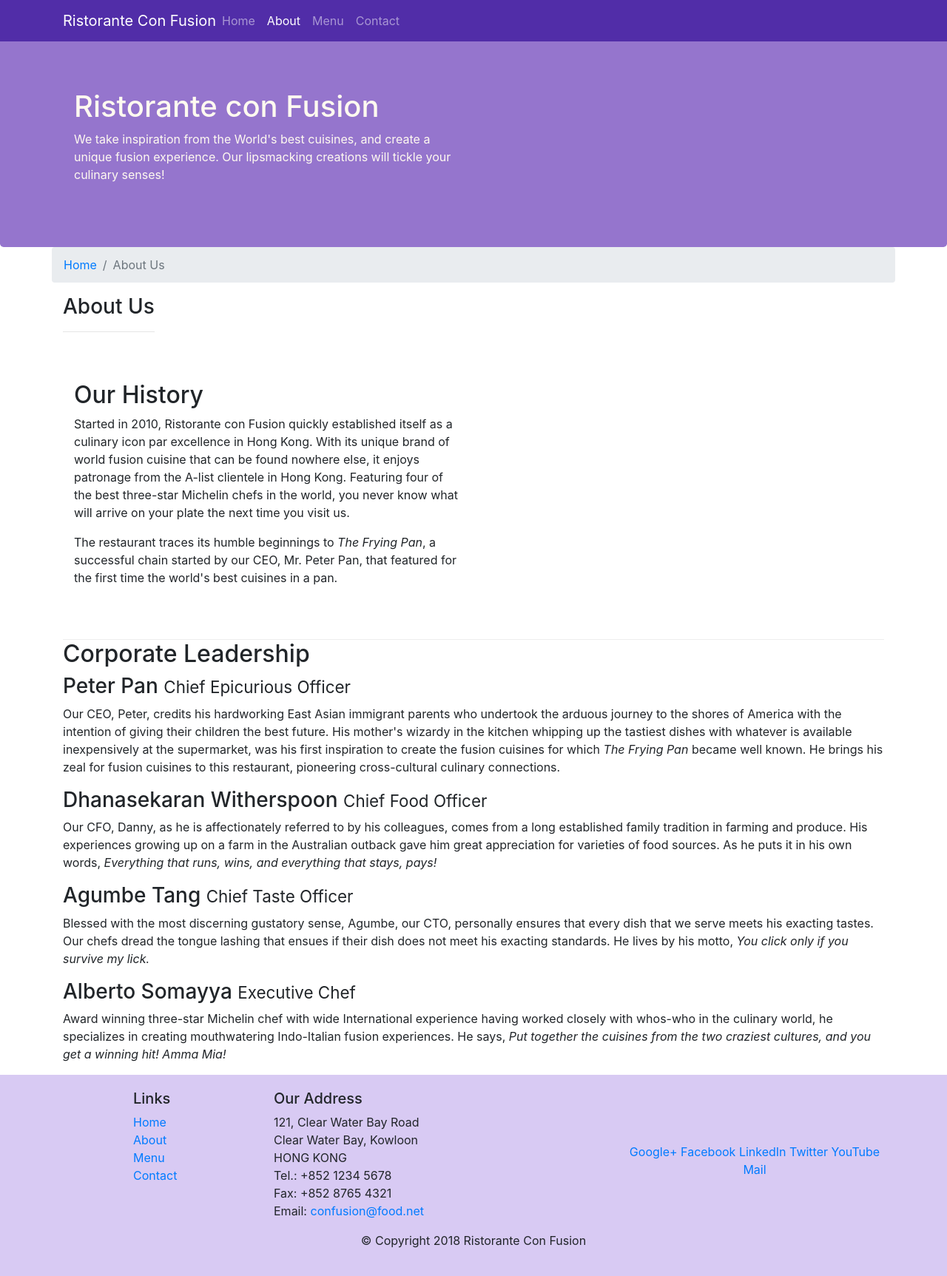
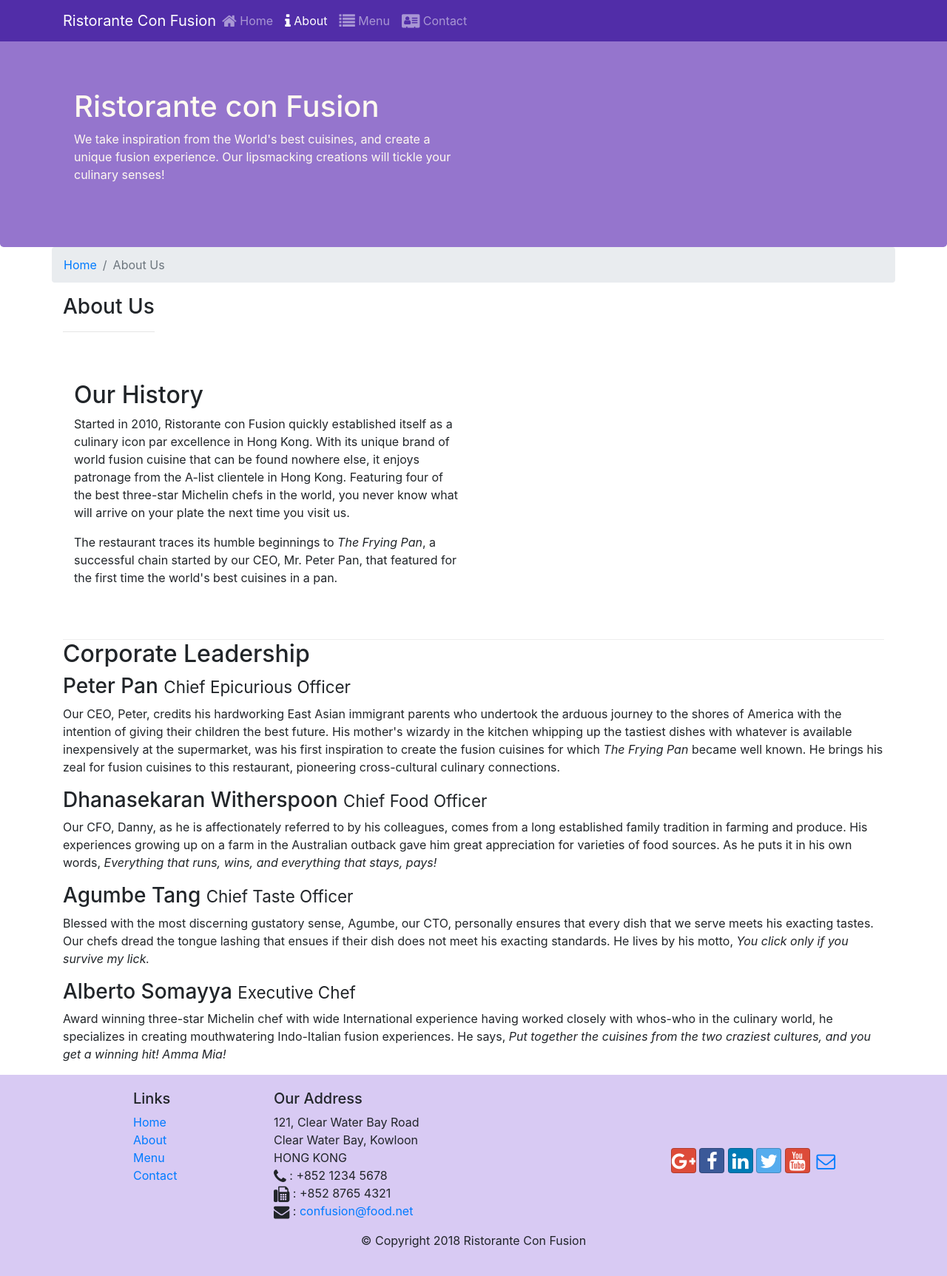
Before and after one commit to bairisachin/Bootstrap4, a website: page aboutus.html in a window 1280 px wide. Shown: the whole page at 74% size. Drawn offline with nearby package versions, Linux system fonts and the light colour scheme.

Commit message:
Font-Icons

```diff
--- a/aboutus.html
+++ b/aboutus.html
@@ -9,6 +9,8 @@
 
     <!-- Bootstrap CSS -->
     <link rel="stylesheet" href="node_modules/bootstrap/dist/css/bootstrap.min.css">
+    <link rel="stylesheet" href="node_modules/font-awesome/css/font-awesome.min.css">
+    <link rel="stylesheet" href="node_modules/bootstrap-social/bootstrap-social.css">
     <link rel="stylesheet" href="css/styles.css">
     <title>Ristorante Con Fusion: About Us</title>
 
@@ -23,10 +25,14 @@
             <a class="navbar-brand mr-auto" href="./index.html">Ristorante Con Fusion</a>
             <div class="collapse navbar-collapse" id="Navbar">
                 <ul class="navbar-nav mr-auto">
-                    <li class="nav-item"><a class="nav-link" href="./index.html">Home</a></li>
-                    <li class="nav-item active"><a class="nav-link" href="#">About</a></li>
-                    <li class="nav-item"><a class="nav-link" href="#">Menu</a></li>
-                    <li class="nav-item"><a class="nav-link" href="#">Contact</a></li>
+                    <li class="nav-item"><a class="nav-link" href="./index.html"><span class="fa fa-home fa-lg"></span>
+                            Home</a></li>
+                    <li class="nav-item active"><a class="nav-link" href="#"><span class="fa fa-info fa-lg"></span>
+                            About</a></li>
+                    <li class="nav-item"><a class="nav-link" href="#"><span class="fa fa-list fa-lg"></span> Menu</a>
+                    </li>
+                    <li class="nav-item"><a class="nav-link" href="#"><span class="fa fa-address-card fa-lg"></span>
+                            Contact</a></li>
                 </ul>
             </div>
         </div>
@@ -132,19 +138,25 @@
                         121, Clear Water Bay Road<br>
                         Clear Water Bay, Kowloon<br>
                         HONG KONG<br>
-                        Tel.: +852 1234 5678<br>
-                        Fax: +852 8765 4321<br>
-                        Email: <a href="mailto:confusion@food.net">confusion@food.net</a>
+                        <i class="fa fa-phone fa-lg"></i> : +852 1234 5678<br>
+                        <i class="fa fa-fax fa-lg"></i> : +852 8765 4321<br>
+                        <i class="fa fa-envelope fa-lg"></i> : <a
+                            href="mailto:confusion@food.net">confusion@food.net</a>
                     </address>
                 </div>
                 <div class="col-12 col-sm-4 align-self-center">
                     <div class="text-center">
-                        <a href="http://google.com/+">Google+</a>
-                        <a href="http://www.facebook.com/profile.php?id=">Facebook</a>
-                        <a href="http://www.linkedin.com/in/">LinkedIn</a>
-                        <a href="http://twitter.com/">Twitter</a>
-                        <a href="http://youtube.com/">YouTube</a>
-                        <a href="mailto:">Mail</a>
+                        <a class="btn btn-social-icon btn-google" href="http://google.com/+"><i
+                                class="fa fa-google-plus fa-lg"></i></a>
+                        <a class="btn btn-social-icon btn-facebook" href="http://www.facebook.com/profile.php?id="><i
+                                class="fa fa-facebook-f fa-lg"></i></a>
+                        <a class="btn btn-social-icon btn-linkedin" href="http://www.linkedin.com/in/"><i
+                                class="fa fa-linkedin fa-lg"></i></a>
+                        <a class="btn btn-social-icon btn-twitter" href="http://twitter.com/"><i
+                                class="fa fa-twitter fa-lg"></i></a>
+                        <a class="btn btn-social-icon btn-google" href="http://youtube.com/"><i
+                                class="fa fa-youtube fa-lg"></i></a>
+                        <a class="btn btn-social-icon" href="mailto:"><i class="fa fa-envelope-o fa-lg"></i></a>
                     </div>
                 </div>
             </div>
--- a/package.json
+++ b/package.json
@@ -15,6 +15,8 @@
   },
   "dependencies": {
     "bootstrap": "^4.0.0",
+    "bootstrap-social": "^5.1.1",
+    "font-awesome": "^4.7.0",
     "jquery": "^3.3.1",
     "popper.js": "^1.12.9"
   }
```
Also changed, not shown: index.html (+25 -13 lines), 1 other file.
